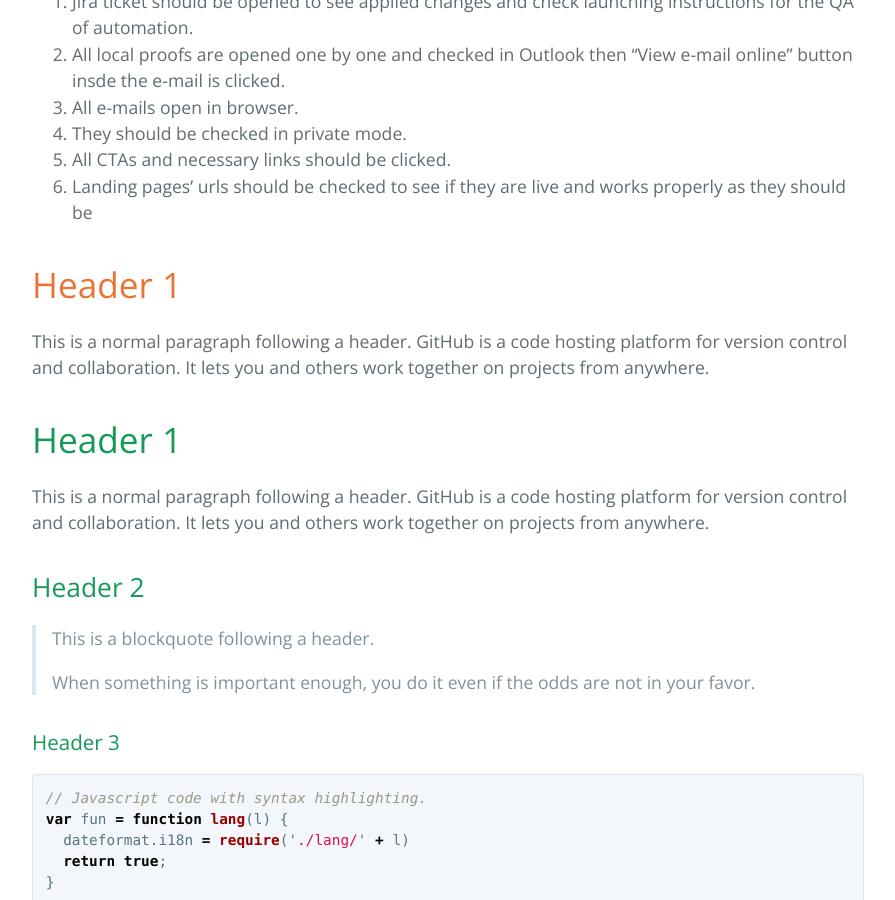
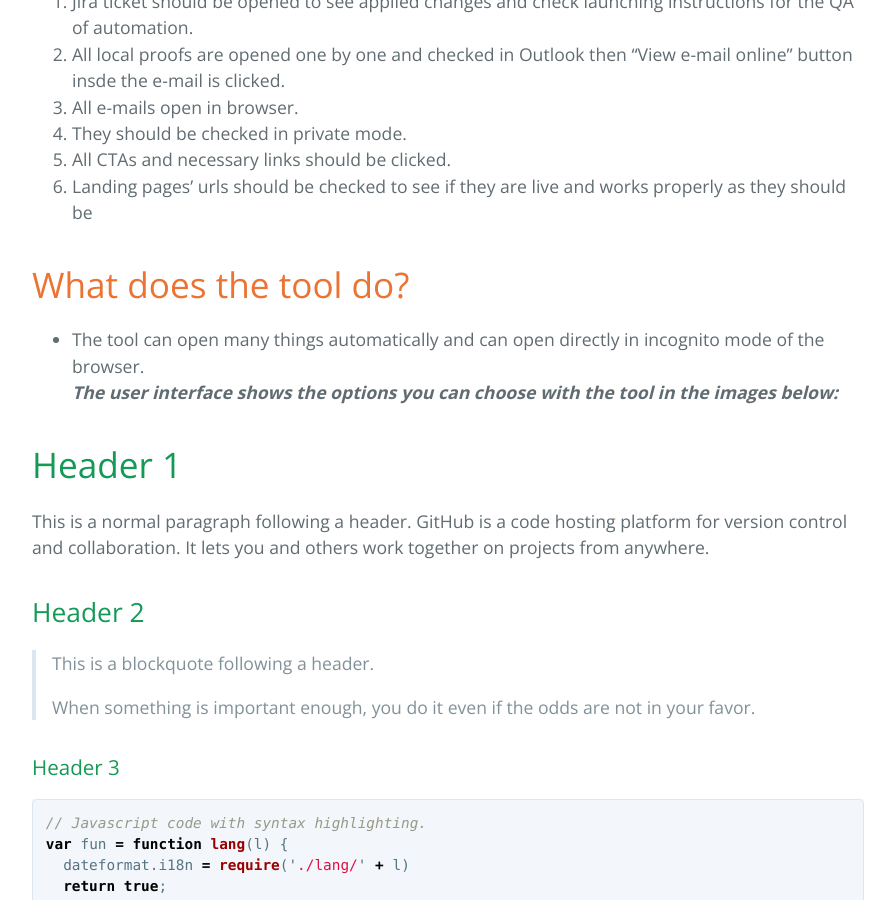
Before and after one commit to berkeozturk/QA-Assistant, a Jekyll site: the page built from index.md, in a window 1280 px wide and 900 px high, scrolled down 976 px. Shown: the whole window, without its empty margins (192-1087 px from the left). Built offline with Jekyll 4.4.1, drawn with Linux system fonts in a browser that asks for light colours.

Commit message:
Update index.md

```diff
--- a/index.md
+++ b/index.md
@@ -30,9 +30,11 @@ _These are some of the manual steps after a colleague takes one QA job of a camp
 5.  All CTAs and necessary links should be clicked.
 6.  Landing pages’ urls should be checked to see if they are live and works properly as they should be
 
-<h1 style="color: #eb7434">Header 1</h1>
+<h1 style="color: #eb7434">What does the tool do?</h1>
 
-This is a normal paragraph following a header. GitHub is a code hosting platform for version control and collaboration. It lets you and others work together on projects from anywhere.
+*   The tool can open many things automatically and can open directly in incognito mode of the browser.
+<br>
+_**The user interface shows the options you can choose with the tool in the images below:**_
 
 # Header 1
 
```
